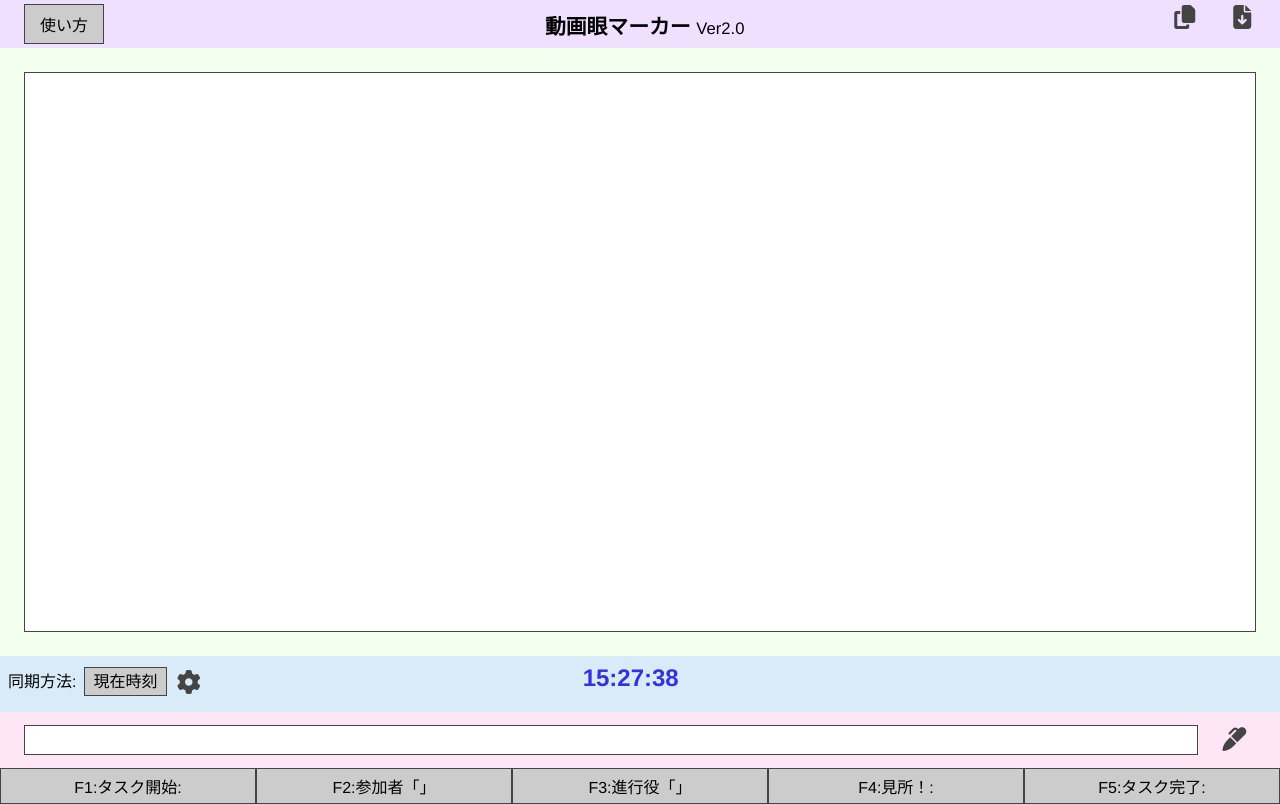
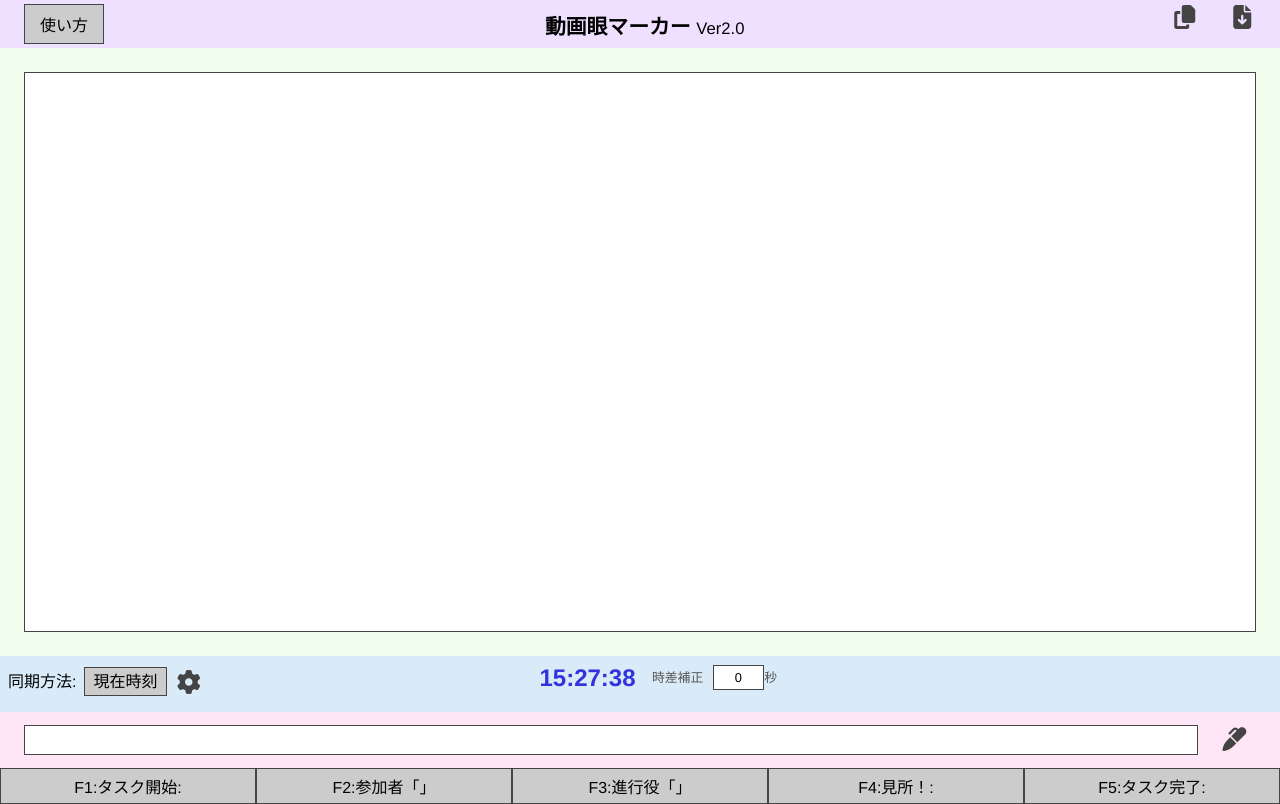
Before and after one commit to do-gugan/do-gagan_marker, a plain HTML site: page index.html in a window 1280 px wide. Drawn offline with Linux system fonts and the light colour scheme; some packages are replaced by stand-ins of ours.

Commit message:
現在時刻モードに秒数補正機能を追加

```diff
--- a/index.html
+++ b/index.html
@@ -41,6 +41,10 @@
     <div>
         <span id="timecode">00:00:00</span>
         <button class="button" id="start">スタート</button>
+        <span id="timeOfDayOffsetBlock" title="動画にタイムコードが出ている場合、それに合わせておくと、後ほどより正確に同期できます。">
+            <span class="timeOfDayOffsetLabel">時差補正</span>
+            <input type="number" id="timeOfDayOffset" value="0" /><span class="timeOfDayOffsetLabel">秒</span>
+        </span>
     </div>
     <div></div>
 </div>
--- a/scripts.js
+++ b/scripts.js
@@ -32,6 +32,9 @@ window.onload = function() {
         toggleControls(false);
         document.getElementById('timecode').style.color = "#33d";
         setInterval(updateTimeOfDayCounter, 1000);
+    } else {
+        //同期方法が手動の場合
+        document.getElementById('timeOfDayOffsetBlock').style.display = 'none';
     }
 
 }
@@ -144,16 +147,24 @@ document.getElementById('start').addEventListener('click', ()=>{
     }
 }, false);
 
-//1秒毎に呼び出され手動カウンターを更新
+//1秒毎に呼び出され手動カウンターを更新（手動同期版）
 function updateManualCounter() {
     const now = new Date();
     const elapsed = (now.getTime() - manualCountStarted.getTime()); //ミリ秒
     document.getElementById('timecode').innerText = secToHHMMSS(elapsed + document.getElementById('manual_timecode_offset').value * 1000);
 }
 
-//1秒毎に呼び出され時刻カウンターを更新
+//1秒毎に呼び出され時刻カウンターを更新（現在時刻時刻版）
 function updateTimeOfDayCounter() {
     const now = new Date();
+
+    //指定秒数の補正
+    const seconds = now.getSeconds();
+    if (Number.isInteger(document.getElementById("timeOfDayOffset").value) || document.getElementById("timeOfDayOffset").value == ""){
+        document.getElementById("timeOfDayOffset").value = 0;
+    }
+    now.setSeconds(seconds + parseInt(document.getElementById("timeOfDayOffset").value));
+
     const hh = ('00' + now.getHours()).slice(-2);
     const mm = ('00' + now.getMinutes()).slice(-2);
     const ss = ('00' + now.getSeconds()).slice(-2);
--- a/styles.css
+++ b/styles.css
@@ -176,6 +176,17 @@ main {
     grid-template-columns: 1fr 1fr 1fr 1fr 1fr;
 }
 
+/* 「現在時刻」の時差補正設定欄 */
+#timeOfDayOffsetBlock {
+    color:#555;
+    font-size:0.8em;
+}
+
+#timeOfDayOffset {
+    text-align: right;
+    width:4em;
+}
+
 /* 汎用クラス */
 .button {
     color:black;
```
